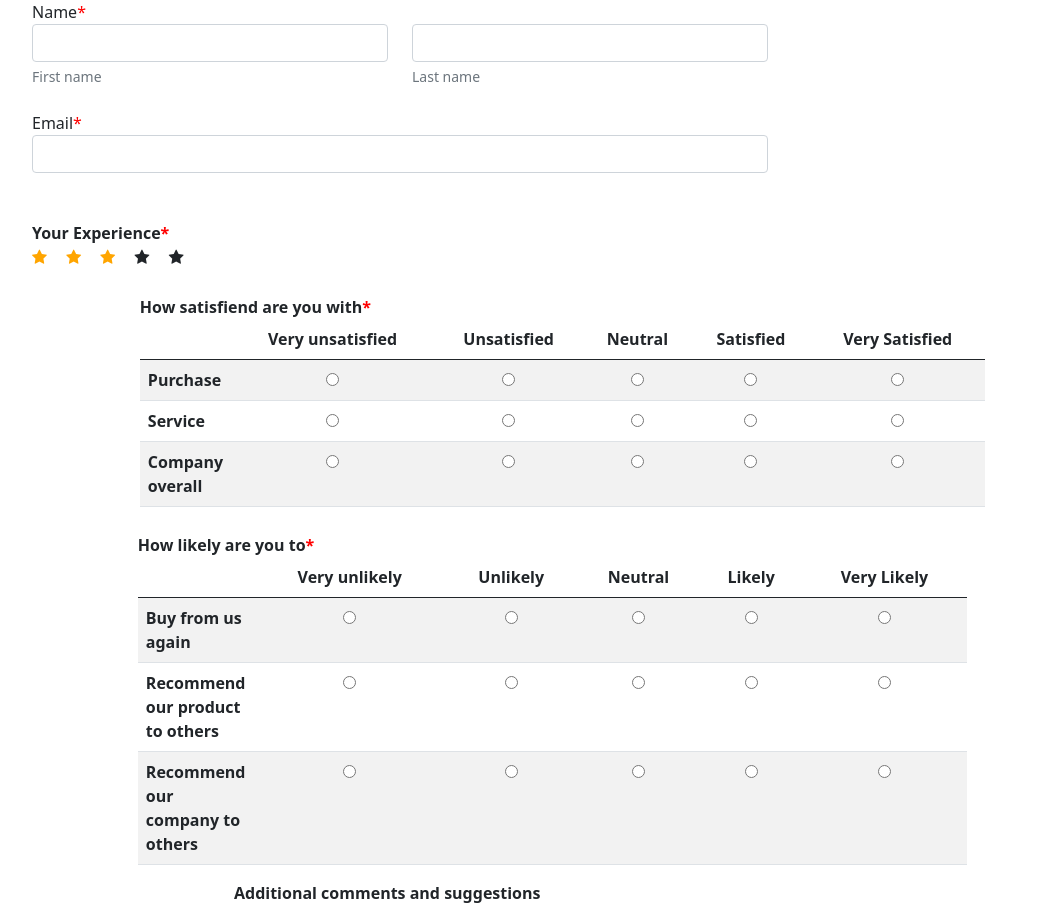
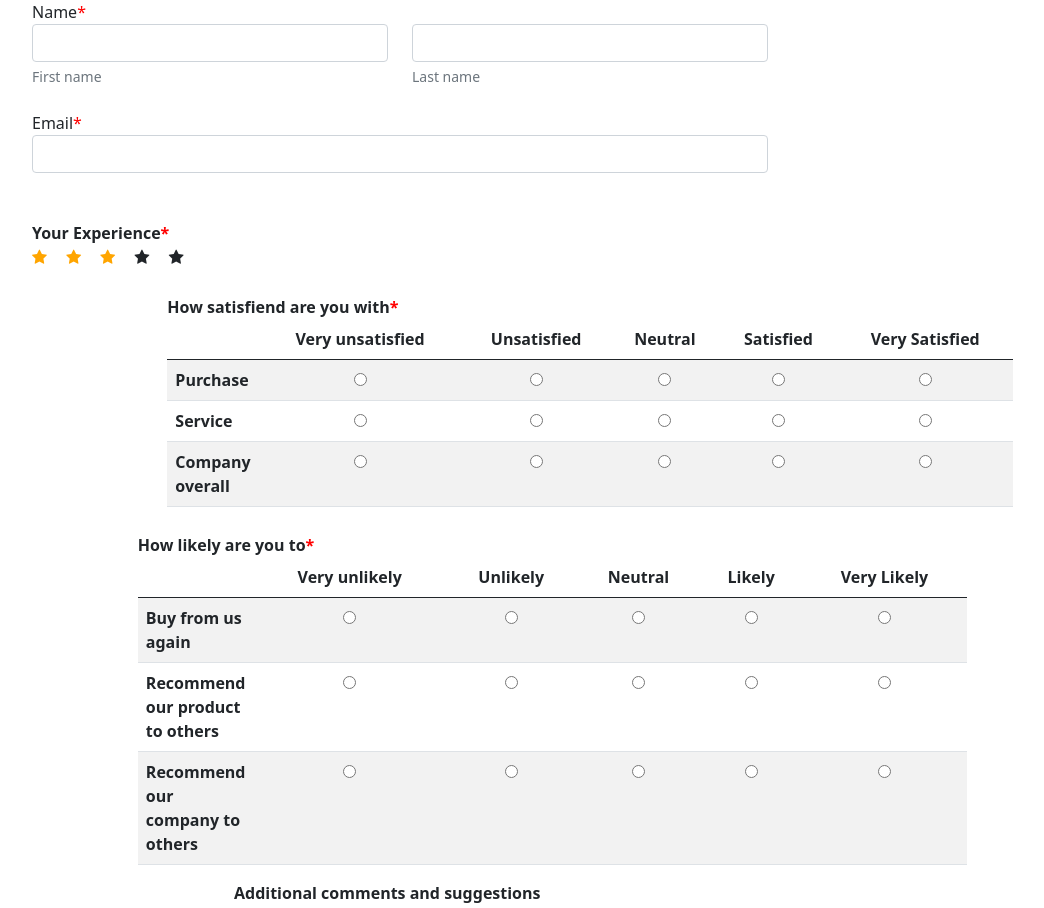
Before and after one commit to prayag31/survey-form, a plain HTML site: page index.html in a window 1280 px wide. Shown: the top 908 px of the page, without its empty margins (50-1094 px from the left). Drawn offline with nearby package versions, Linux system fonts and the light colour scheme.

Commit message:
Update index.html

```diff
--- a/index.html
+++ b/index.html
@@ -72,7 +72,7 @@
 
         <div class='row justify-content-center'>
 
-        <div class= 'col-sm-8 mt-3' style="margin-right: 55px";>
+        <div class= 'col-sm-8 mt-3'>
 
         <div class='form-group required test'>
         <span style='font-weight:bolder' class="control-label">How satisfiend are you with</span>
```
